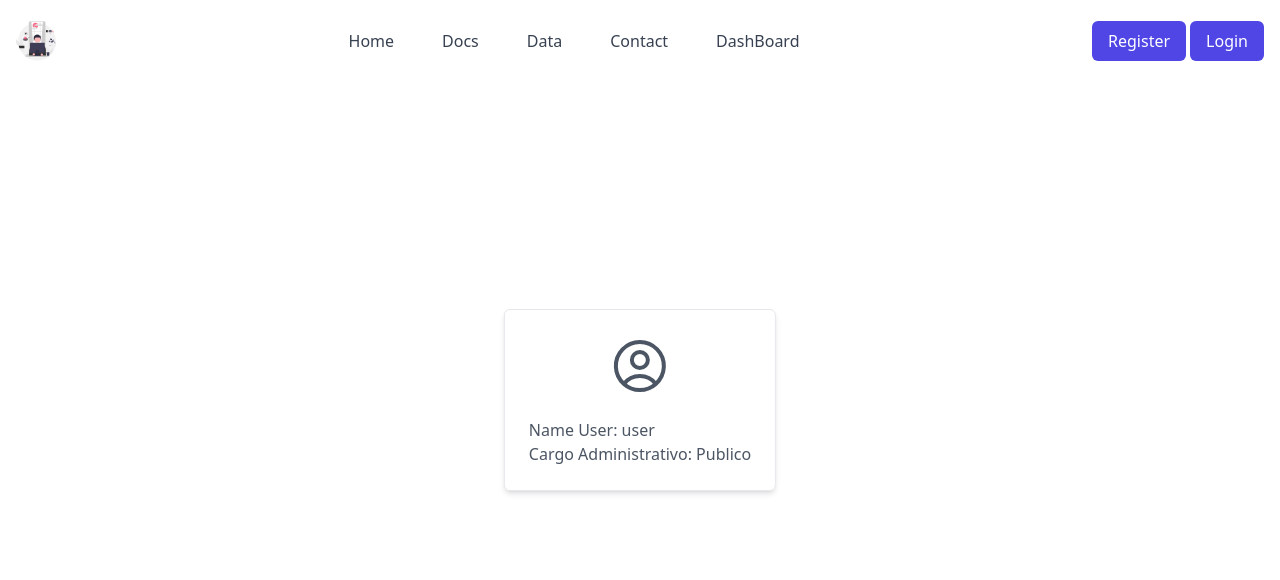
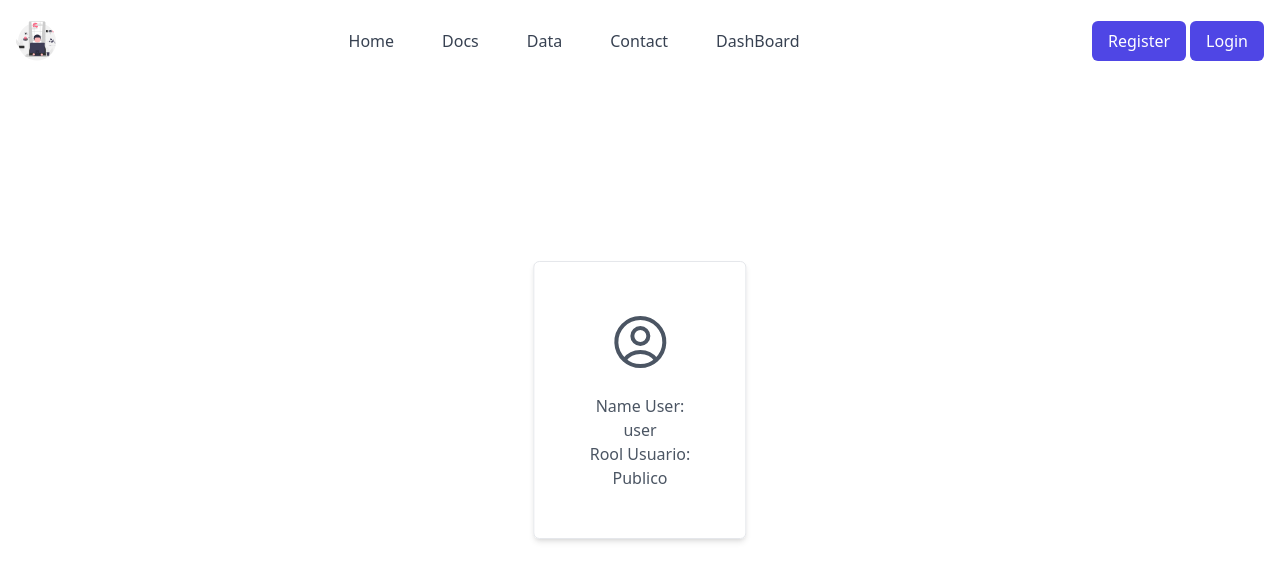
Before and after one commit to CesarMartinez7/Bardock, a React (Vite) app in the folder project/: page /account in a window 1280 px wide. Shown: the top 580 px of the page. Built offline with nearby package versions, Linux system fonts and the light colour scheme; no server answers.

Commit message:
add user

```diff
--- a/project/src/components/Account/Account.jsx
+++ b/project/src/components/Account/Account.jsx
@@ -2,23 +2,38 @@ import React from "react";
 import { useContext } from "react";
 import { UserContext } from "../../main";
 
-const Account = ({ }) => {
-    const { name,rool} = useContext(UserContext)
-    const cargo = rool === "A" ? "Administrador" : "Publico"
+const Account = ({}) => {
+  const { name, rool, password,emailResp } = useContext(UserContext);
+  const cargo = rool === "A" ? "Administrador" : "Publico";
   return (
     <>
-            <main className="w-fit absolute top-[50%] left-[50%] translate-x-[-50%] border translate-y-[-50%] rounded-md p-6 shadow-md">
+      <main className="w-10/12 absolute top-[50%] left-[50%] translate-x-[-50%] border translate-y-[-50%] md:w-2/5 xl:w-1/6 rounded-md p-12 shadow-md">
         <span className="text-center flex justify-center">
-                    <svg xmlns="http://www.w3.org/2000/svg" fill="none" viewBox="0 0 24 24" stroke-width="1.5" stroke="currentColor" class="size-16 text-gray-600">
-                        <path stroke-linecap="round" stroke-linejoin="round" d="M17.982 18.725A7.488 7.488 0 0 0 12 15.75a7.488 7.488 0 0 0-5.982 2.975m11.963 0a9 9 0 1 0-11.963 0m11.963 0A8.966 8.966 0 0 1 12 21a8.966 8.966 0 0 1-5.982-2.275M15 9.75a3 3 0 1 1-6 0 3 3 0 0 1 6 0Z" />
+          <svg
+            xmlns="http://www.w3.org/2000/svg"
+            fill="none"
+            viewBox="0 0 24 24"
+            stroke-width="1.5"
+            stroke="currentColor"
+            class="size-16 text-gray-600"
+          >
+            <path
+              stroke-linecap="round"
+              stroke-linejoin="round"
+              d="M17.982 18.725A7.488 7.488 0 0 0 12 15.75a7.488 7.488 0 0 0-5.982 2.975m11.963 0a9 9 0 1 0-11.963 0m11.963 0A8.966 8.966 0 0 1 12 21a8.966 8.966 0 0 1-5.982-2.275M15 9.75a3 3 0 1 1-6 0 3 3 0 0 1 6 0Z"
+            />
           </svg>
         </span>
-                <p className="text-left mt-5 text-gray-600">Name User: <strong className="font-light text-md">{name}</strong> </p>
-                <p className="text-right text-gray-600">Cargo Administrativo: <span className="font-light text-md">{cargo}</span></p>
+        <p className="text-center mt-5 text-gray-600">
+          Name User: <strong className="font-light text-md">{name}</strong>{" "}
+        </p>
+        <p className="text-center text-gray-600">
+          Rool Usuario: <span className="font-light text-md">{cargo}</span>
+        </p>
+
       </main>
     </>
-    )
-}
+  );
+};
 
-
-export default Account
+export default Account;
--- a/project/src/components/Register/RegistrerComp.jsx
+++ b/project/src/components/Register/RegistrerComp.jsx
@@ -15,7 +15,7 @@ const Register = () => {
   return(
     <div className="flex min-h-full flex-1 flex-col justify-center px-6 py-12 lg:px-8 mt-10">
     <div className="sm:mx-auto sm:w-full sm:max-w-sm">
-      <h2 className="mt-10 text-center text-2xl/9 font-bold tracking-tight text-gray-700">
+      <h2 className="mt-10 text-center text-3xl font-bold tracking-tight text-gray-700">
         Create Account
       </h2>
     </div>
--- a/project/src/pages/Dashboard.jsx
+++ b/project/src/pages/Dashboard.jsx
@@ -60,6 +60,12 @@ const Final = () => {
             Charts <strong className="bg-gradient-to-r from-indigo-800 via-indigo-500 font-semibold to-indigo-300 inline-block text-transparent bg-clip-text">Graph</strong>
           </p>
           <p className="text-pretty  font-light xl:text-center  text-gray-500 text-sm 2xl:text-xl xl:text-lg md:pl-10 md:pr-10">Lorem ipsum dolor sit amet consectetur adipisicing elit. Nemo, cupiditate facilis quam culpa placeat minus autem aperiam, ex beatae minima hic quas quisquam sapiente dolorum sint. Explicabo repudiandae officiis quidem!</p>
+          <div className="inline-flex gap-2 mt-6">
+            <button onClick={() => {
+              window.print()
+            }} href="" className="bg-indigo-600 flex-1 p-2 rounded-md hover:bg-indigo-800  text-white ">Imprimir</button>
+            <a href="" className=" flex-1 p-2 rounded-md text-gray-800 text-nowrap">See Docs</a>
+          </div>
         </div>
         <div className="flex flex-col gap-5" value={data}>
           <Grid></Grid>
--- a/project/src/pages/contact.jsx
+++ b/project/src/pages/contact.jsx
@@ -113,7 +113,7 @@ const data = [
       "google.com", // Telegram
       "https://github.com/CesarMartinez7/", // GitHub
     ]},
-    { "name": "Enisberto",
+    { "name": "Junior",
       "href": [
         "https://www.linkedin.com/in/cesar-martinez-383943332/", // Link
         "mailto:cesarwamartinez@gmail.com?subject=Asunto&body=Contrato 🕐", // Gmail
@@ -129,7 +129,8 @@ const Contact = () => {
     <>
     <div className="p-40 w-full h-screen flex justify-center items-center gap-5 flex-col ">
       {data.map((data) => (
-        <article className=" h-fit inline-flex gap-5 shadow-lg rounded-lg items-center p-4 border w-fit ">
+        <article className=" h-fit inline-flex gap-5 shadow-lg rounded-lg items-center p-4 border  xl:w-[440px] md:w-[440px]">
+            <h1 className="font-bold">{data.name}</h1>
             <a href={data.href[0]}  target="_blank"  className="p-2 border rounded-lg hover:scale-150 duration-200" ><LinkedIn></LinkedIn></a>
             <a href={data.href[1]}  target="_blank"  className="p-2 border rounded-lg hover:scale-150 duration-200" ><Gmail></Gmail></a>
             <a href={data.href[2]}  target="_blank"  className="p-2 border rounded-lg hover:scale-150 duration-200" ><XformerlyTwitter></XformerlyTwitter></a>
```
Also changed, not shown: 2 other files (tests, documents, lock files or other folders). Lines whose indentation alone changed are shown as unchanged.
